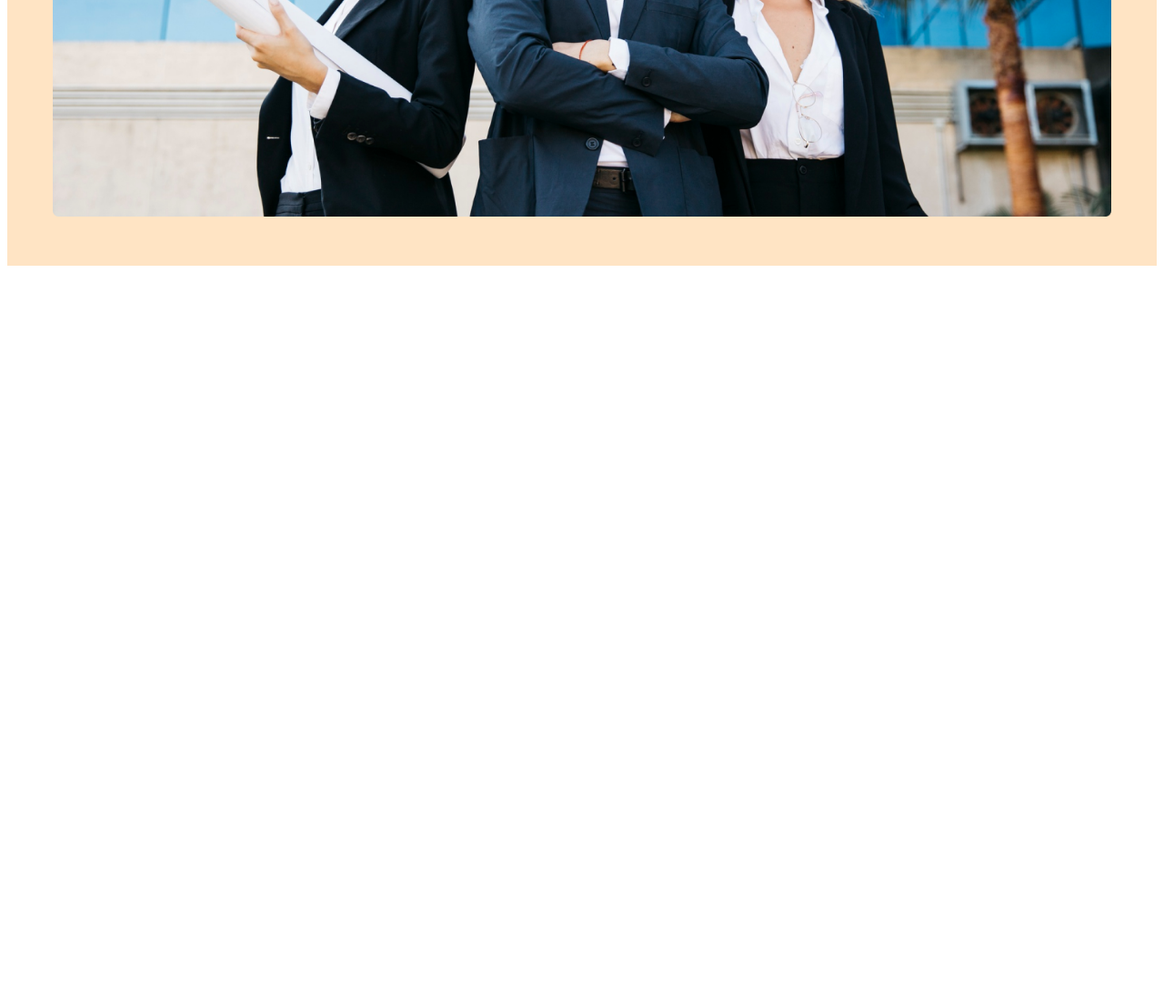
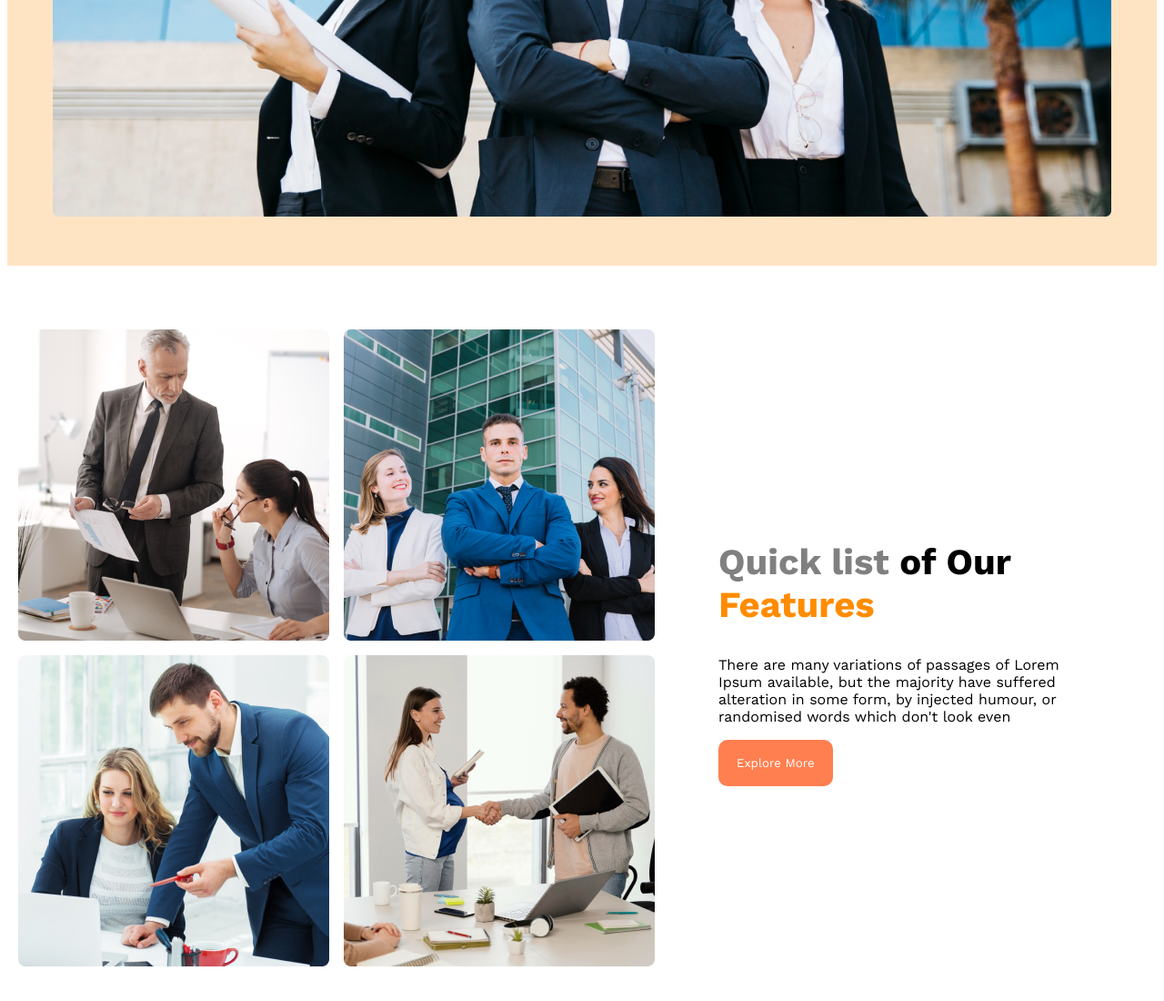
Before and after one commit to opu3199/architect-web, a plain HTML site: page index.html in a window 1280 px wide. Shown: the part 753-1853 px from the top of the page at 91% size. Before the commit the page ends 1053 px from the top, so only its background shows below. Drawn offline with nearby package versions, Linux system fonts and the light colour scheme; a web font is replaced by a local one.

Commit message:
responsive

```diff
--- a/index.html
+++ b/index.html
@@ -31,7 +31,23 @@
              <img src="images/banner.png" alt="">
     </div>
     </header>
-    <main></main>
+    <main>
+        <section class="teams-container">
+            <div class="teams-img">
+                <img src="images/team1.png" alt="">
+                <img src="images/team2.png" alt="">
+                <img src="images/team3.png" alt="">
+                <img src="images/team4.png" alt="">
+            </div>
+            <div class="tems-description">
+                <h2 class="teams-title"> <span class="list">Quick list</span> of Our <span class="feature">Features</span></h2>
+                <p class="teams-pera">There are many variations of passages of Lorem Ipsum available, but the majority have suffered
+                     alteration in some form, by injected humour, or randomised words which don't look even</p>
+                     <button class="btn-primary">Explore More</button>
+
+            </div>
+        </section>
+    </main>
     <footer></footer>
 
 </body>
--- a/style.css
+++ b/style.css
@@ -57,13 +57,56 @@ nav a{
     width: 100%;
     margin-top: 20px;
 }
+main{
+    max-width: 1240px;
+    margin: 70px auto;
+}
+.teams-container{
+    display: flex;
+    align-items: center;
+}
+.teams-img{
+    display: grid;
+    grid-template-columns: repeat(2,1fr);
+    gap: 1rem;
+}
+.tems-description{
+    padding: 0 70px;
+}
+.teams-title{
+    font-size: 40px;
+}
+.list{
+    color: gray;
+    font-weight: 500px;
+}
+.feature{
+    color:darkorange;
+}
+
+
+
+
+
+
+
+
+
 
 @media screen and (max-width:576px) {
     header{
         padding: 20px;
     }
-    nav{
+    nav ,
+    .teams-container
+    {
         flex-direction: column;
+    }
+    .teams-img{
+        grid-template-columns: 1fr;
+    }
+    .tems-description{
+        padding: 0 10px;
     }
 
 }
@@ -74,5 +117,8 @@ nav a{
     nav{
         flex-direction: column;
     }
+    .teams-container{
+        flex-direction: column-reverse;
+    }
 
 }
```
